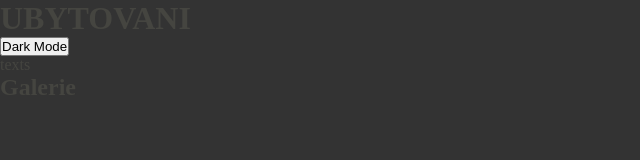
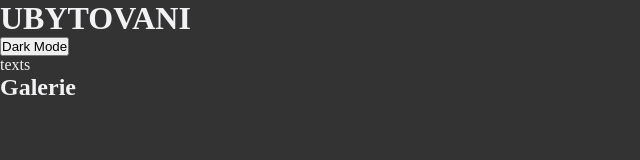
Before and after one commit to Tadnac/tadnac.github.io, a plain HTML site: page index.html in a window 1280 px wide. Both pictures are taken after a click on the button "Dark Mode". Shown: the whole page, without its empty margins (0-640 px from the left). Drawn offline with Linux system fonts and the light colour scheme.

Commit message:
Update style.css

```diff
--- a/resources/css/style.css
+++ b/resources/css/style.css
@@ -11,7 +11,7 @@ body {
 
 body.dark-mode {
     background-color:#333333;
-    color:#454540;
+    color:#F2F2F4;
 }
 .upper {
   text-transform: uppercase;
```
